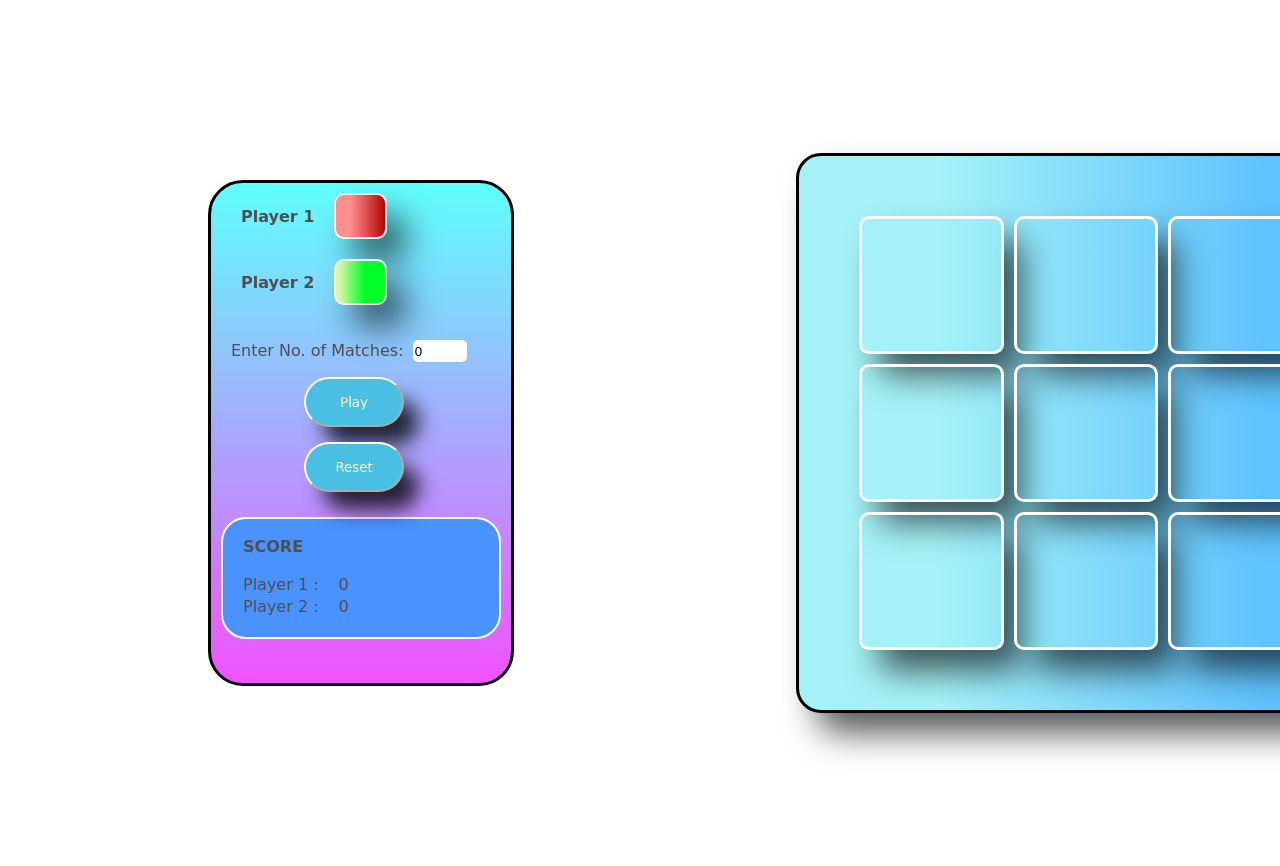
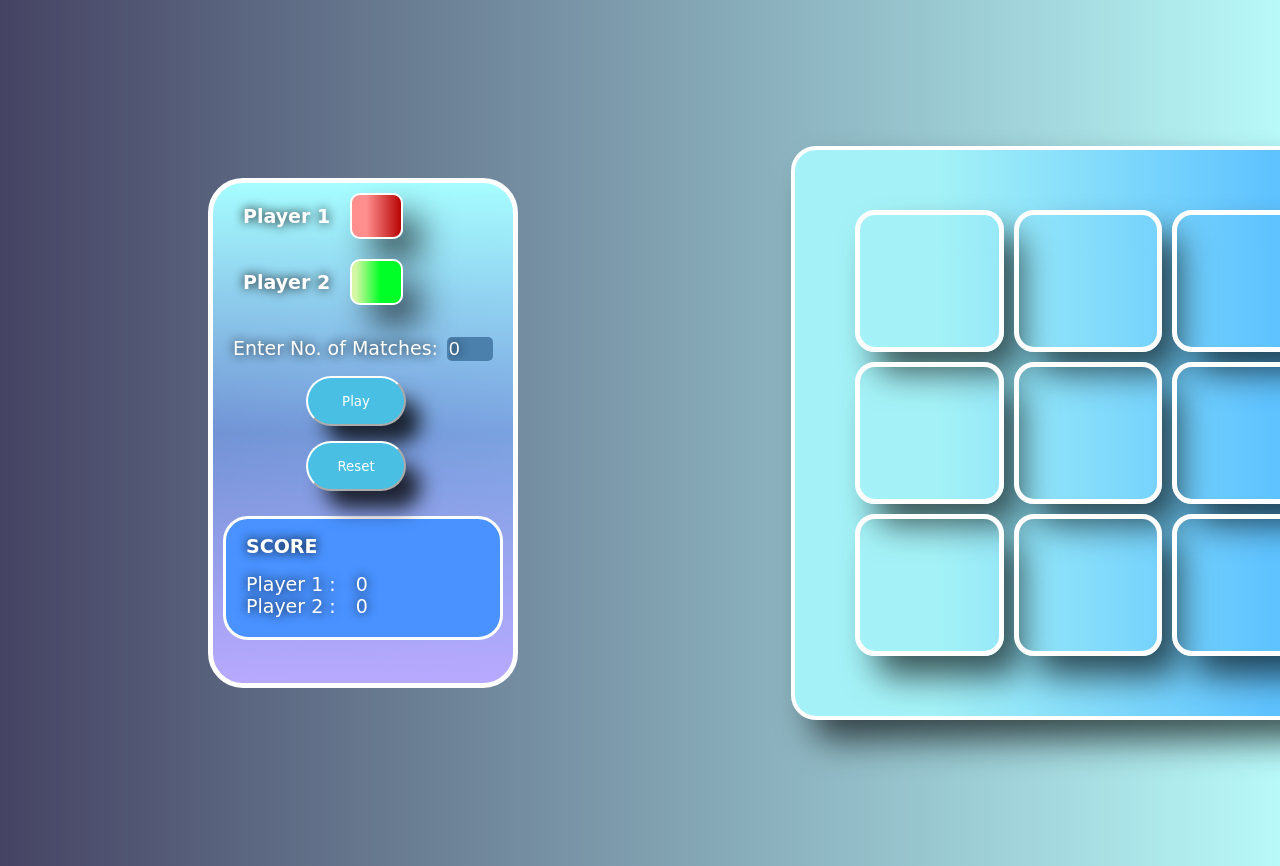
Before and after one commit to rohitnk/rohitnk, a plain HTML site: page TIC_TAC_TOI_v2.0/index.html in a window 1280 px wide. Shown: the top 866 px of the page. Drawn offline with Linux system fonts and the light colour scheme; some packages are replaced by stand-ins of ours; a script that the page names is missing.

Commit message:
css functanality accessed from v1.0....... file name = index2.css

```diff
--- a/TIC_TAC_TOI_v2.0/index.html
+++ b/TIC_TAC_TOI_v2.0/index.html
@@ -6,7 +6,8 @@
     <meta name="viewport" content="width=device-width, initial-scale=1.0" />
     <title>Document</title>
     <script src="https://cdn.jsdelivr.net/npm/sweetalert2@11"></script>
-    <link rel="stylesheet" href="index.css" />
+    <!-- <link rel="stylesheet" href="index.css" /> -->
+    <link rel="stylesheet" href="index2.css" />
   </head>
   <body>
     <div class="controlPanel">
--- a/TIC_TAC_TOI_v2.0/index.js
+++ b/TIC_TAC_TOI_v2.0/index.js
@@ -86,18 +86,15 @@ class player {
     if (matches === 0) {
       setTimeout(function () {
         if (p1.playerWin > p2.playerWin)
-          // alert(`The winner of the contest is ${p1.name}`);
           showMessage(
             "CONGRATULATIONS",
             `The winner of the contest is ${p1.name}`
           );
         else if (p2.playerWin > p1.playerWin)
-          // alert(`The winner of the contest is ${p2.name}`);
           showMessage(
             "CONGRATULATIONS",
             `The winner of the contest is ${p2.name}`
           );
-        //  alert("the contest is draw");
         else showMessage("TRY AGAIN", "the contest is draw");
         player.masterReset();
       }, 310);
@@ -199,7 +196,6 @@ function myFunction(event) {
     matches--;
     setTimeout(function () {
       m.value = matches;
-      // alert("match draw");
       showMessage("RESULT", "match draw...");
       player.matchReset();
     }, 300);
@@ -231,7 +227,6 @@ function play() {
   if (gameStart) return;
   matches = m.value;
   if (matches <= 0) {
-    // alert("please Enter the No. of matches to play........");
     showMessage("WARNING", "please Enter the No. of matches to play........");
     return;
   }
@@ -247,5 +242,6 @@ function mr() {
 }
 
 function showMessage(comment, message) {
-  Swal.fire(comment, message);
+  // Swal.fire(comment, message);
+  alert(`${comment}  ${message}`);
 }
--- /dev/null
+++ b/TIC_TAC_TOI_v2.0/index2.css
@@ -0,0 +1,166 @@
+body {
+  width: 1650px;
+  height: 850px;
+  display: flex;
+  justify-content: center;
+  align-items: center;
+  background: #f7f8f8; /* fallback for old browsers */
+  background: -webkit-linear-gradient(
+    to right,
+    #acbb78,
+    #f7f8f8
+  ); /* Chrome 10-25, Safari 5.1-6 */
+  background: linear-gradient(
+    to right,
+    #454363,
+    #b8f9f9
+  ); /* W3C, IE 10+/ Edge, Firefox 16+, Chrome 26+, Opera 12+, Safari 7+ */
+}
+
+#table {
+  box-shadow: 19px 22px 34px -2px rgba(0, 0, 0, 0.66);
+  background: rgb(164, 242, 247);
+  background: linear-gradient(
+    90deg,
+    rgba(164, 242, 247, 1) 10%,
+    rgba(164, 242, 247, 1) 24%,
+    rgba(95, 195, 255, 1) 81%
+  );
+  border-radius: 25px;
+  padding: 50px;
+  border: 4px solid rgb(255, 255, 255);
+  border-spacing: 10px;
+  margin: 1rem auto;
+  border-collapse: separate;
+}
+
+.player {
+  box-shadow: 19px 22px 34px -2px rgba(0, 0, 0, 0.66);
+  height: 100px;
+  width: 100px;
+  padding: 1rem 1.2rem;
+  border-radius: 10px;
+  border: 3px solid white;
+  background: rgb(255, 249, 249);
+}
+td {
+  box-shadow: 19px 22px 34px -2px rgba(0, 0, 0, 0.66);
+  height: 100px;
+  width: 100px;
+  padding: 1rem 1.2rem;
+  border-radius: 20px;
+  border: 5px solid #ffffff;
+  /* background: white; */
+}
+
+td:hover,
+.player:hover {
+  transition: 0.22s ease-in-out;
+  transform: translate(3px, 3px);
+  background: var(--td-background-color);
+}
+
+.controlPanel {
+  margin-left: 200px;
+  height: 500px;
+  width: 300px;
+  border: 5px solid rgb(255, 255, 255);
+  border-radius: 35px;
+  background: #b8a9ff;
+  background: linear-gradient(to top, #b8a9ff, #7dabffad, #a6fdff);
+}
+
+#player1 {
+  background: linear-gradient(
+    90deg,
+    rgba(255, 142, 142, 1) 30%,
+    rgba(183, 4, 4, 1) 100%
+  );
+}
+
+.playerInfo {
+  display: flex;
+  align-items: center;
+}
+
+#player2 {
+  background: linear-gradient(
+    90deg,
+    rgba(213, 247, 164, 1) 8%,
+    rgba(0, 255, 38, 1) 58%
+  );
+}
+
+.player {
+  border: 2px solid white;
+  height: 10px;
+  width: 10px;
+}
+
+button {
+  margin-left: 20px;
+  margin-left: 31%;
+  margin-top: 15px;
+  border-color: white;
+  font-family: cursive;
+  height: 50px;
+  box-shadow: 17px 20px 20px -2px rgba(0, 0, 0, 0.78);
+  border-radius: 120px;
+  width: 100px;
+  background-color: #48bfe3;
+  color: white;
+}
+button:hover {
+  /* background-color: #7400b8; */
+  transition: 0.1s ease-in-out;
+  transform: translate(3px, 3px);
+  background-color: white;
+  color: black;
+}
+
+.playerInfo > * {
+  margin: 10px;
+}
+
+input {
+  /* margin-top: 25px;
+    width: 50px;
+    height: 20px;
+    border-radius: 5px;
+    border: white;
+    margin-left: 5px; */
+  background: #4b80ad;
+
+  font-size: 19px;
+  margin-top: 22px;
+  width: 42px;
+  height: 22px;
+  border-radius: 5px;
+  border: white;
+  text-shadow: 0px 0px 11px rgb(0 0 0);
+  color: white;
+
+  margin-left: 5px;
+}
+
+span {
+  font-size: 19px;
+  /* box-shadow: 0px 0px 36px 1px rgba(255, 255, 255, 0.67); */
+  text-shadow: 0px 0px 11px rgb(0 0 0);
+  padding-left: 20px;
+  color: white;
+  font-family: cursive;
+}
+
+#wincount {
+  margin: 10px;
+  margin-top: 25px;
+  border: 3px solid white;
+  padding-bottom: 20px;
+  background-color: rgb(73, 146, 255);
+  border-radius: 25px;
+}
+
+body.swal2-height-auto {
+  height: 850px !important;
+}
```
